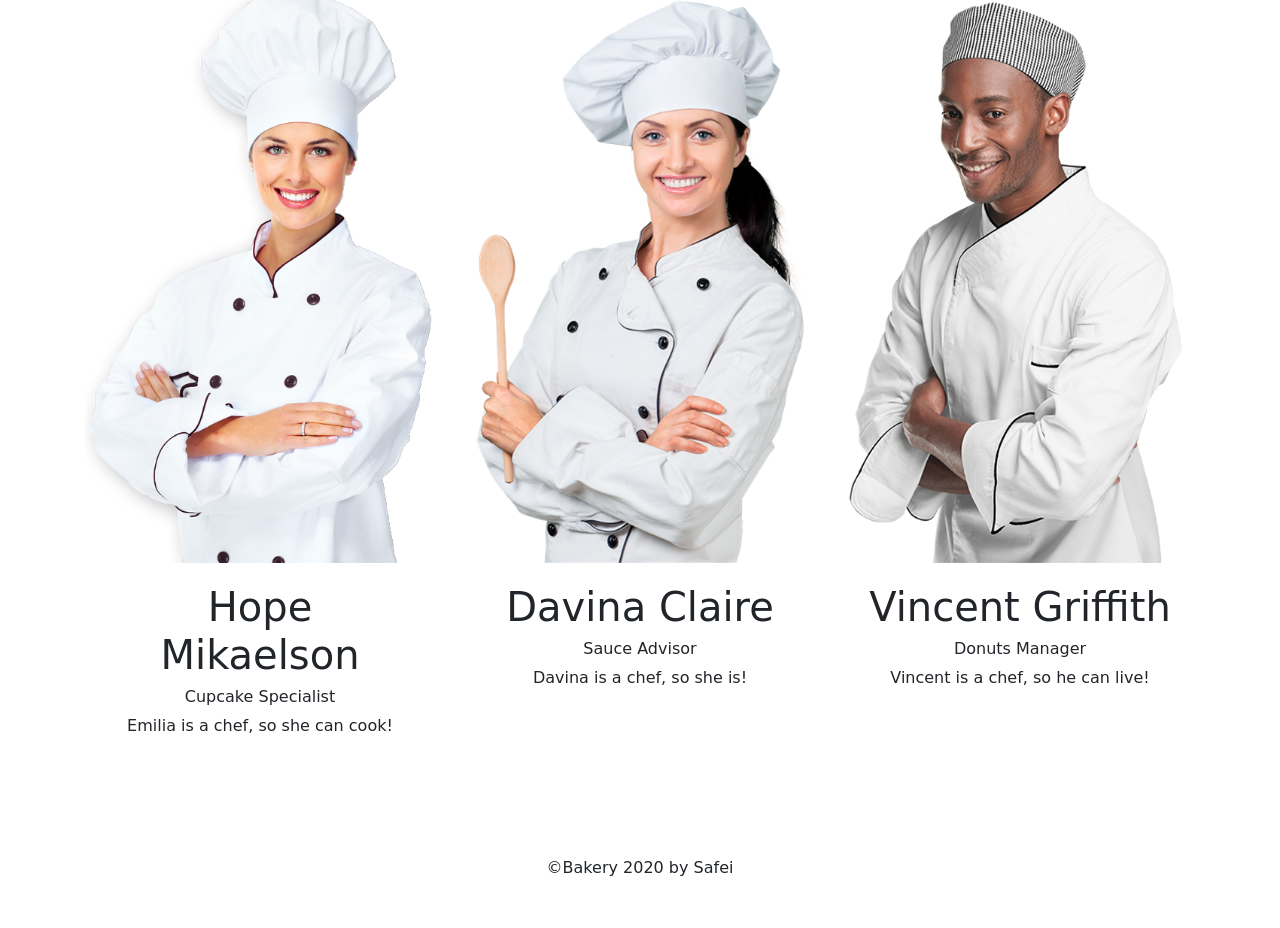
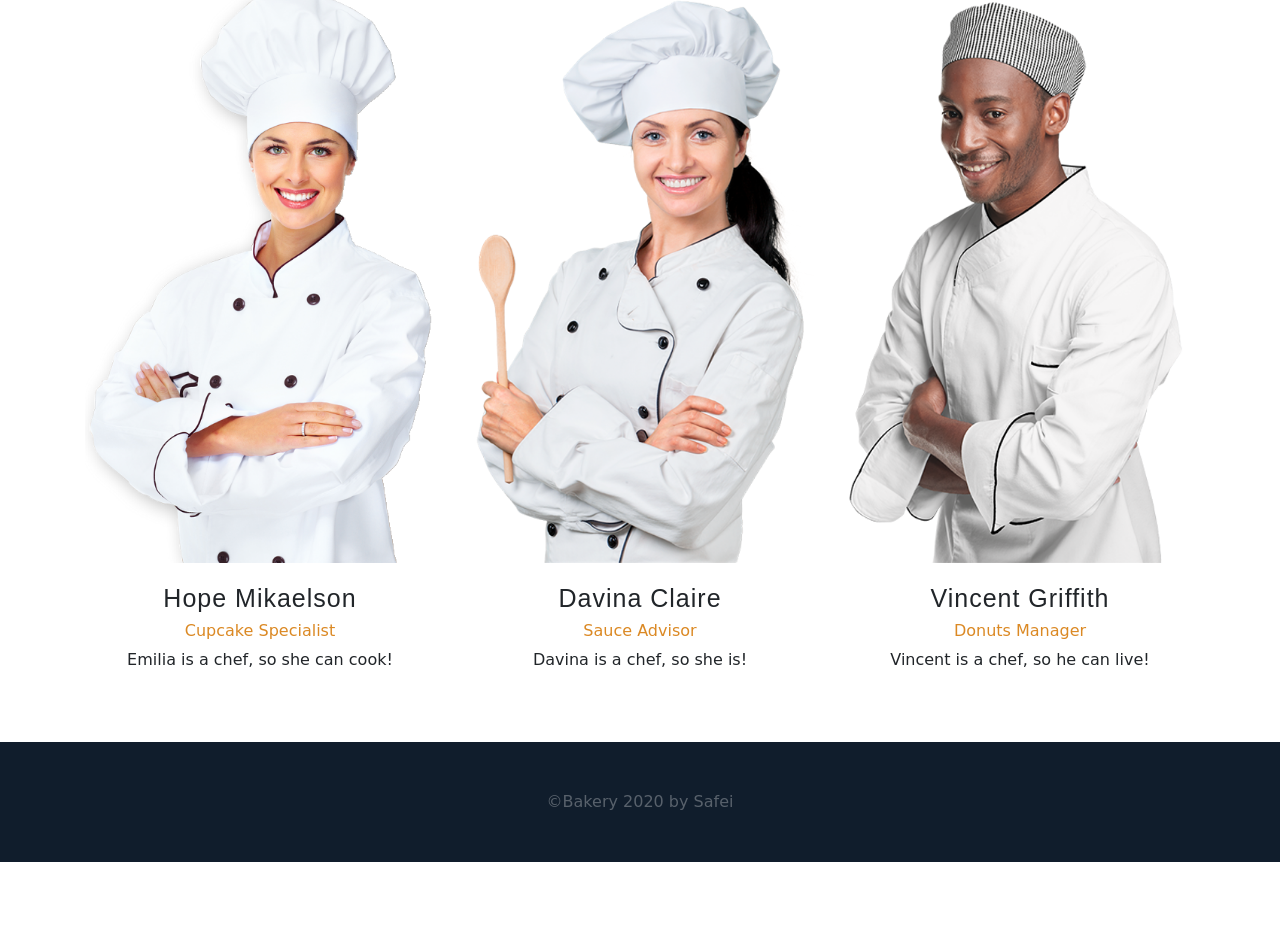
Before and after one commit to Safei-Ashraf/Bakery-Website, a plain HTML site: page index.html in a window 1280 px wide. Shown: the part 2740-3668 px from the top of the page. After the commit the page ends 3602 px from the top, so only its background shows below. Drawn offline with nearby package versions, Linux system fonts and the light colour scheme.

Commit message:
adding chefs styling

```diff
--- a/styles/style.css
+++ b/styles/style.css
@@ -56,7 +56,7 @@ header .navbar-brand:hover {
 	opacity: 0.75;
 }
 .hamburger-menu {
-	position: absolute;
+	position: fixed;
 	top: 25px;
 	right: 15px;
 	width: 50px;
@@ -69,6 +69,7 @@ header .navbar-brand:hover {
 	-moz-border-radius: 4px;
 	-ms-border-radius: 4px;
 	-o-border-radius: 4px;
+	border: #c69963 2px outset;
 	z-index: 5;
 }
 .hamburger-menu i {
@@ -179,6 +180,7 @@ header .navbar-brand:hover {
 	color: #fff !important;
 	background-color: #c69963;
 }
+
 /*Menu Section*/
 .menu {
 	background-color: #101d2c;
@@ -243,6 +245,23 @@ hr {
 	height: auto !important;
 }
 
+/*Chefs Section Styling*/
+.card-body h1 {
+	font-size: 25px;
+	letter-spacing: 1px;
+	font-family: 'teko', sans-serif;
+	font-weight: 300;
+}
+.card-body h6 {
+	font-size: 16px;
+	color: #db8924;
+}
+/*Footer Styling*/
+footer {
+	background-color: #101d2c;
+	color: rgba(255, 255, 255, 0.3);
+	width: 100%;
+}
 /*Media Queries*/
 /*Small devices (landscape phones, 576px and up)*/
 @media (min-width: 576px) {
```
